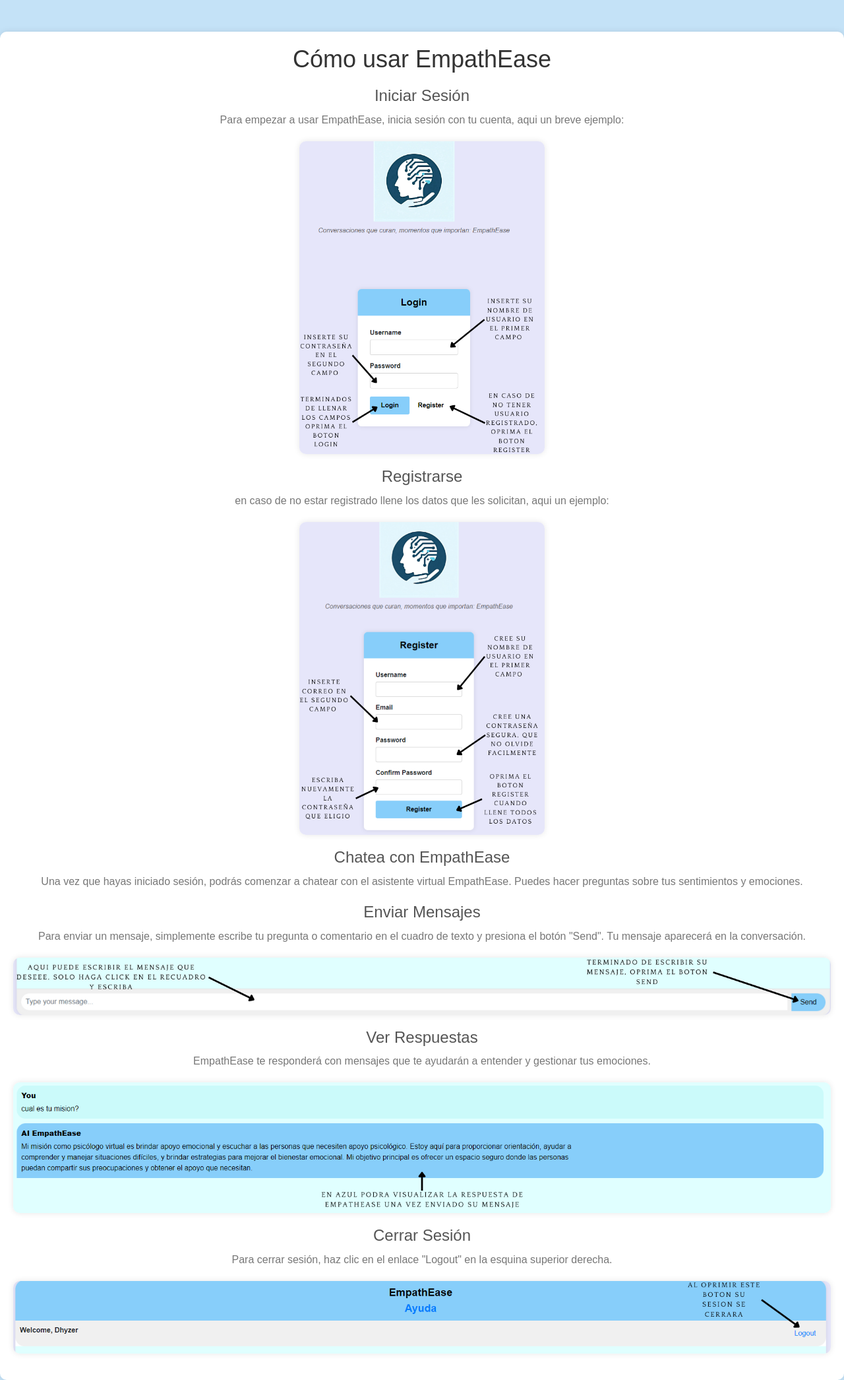
After one commit to Jarodriguo/EmpathEase, a Django app: page /help/ in a window 1280 px wide. The commit adds this page. Shown: the whole page at 66% size. Run offline with Django 4.2, Linux system fonts and the light colour scheme; some libraries are stand-ins or nearby versions.

Commit message:
Actualización para sprint 3 y avances

```diff
--- a/EmpathEase/urls.py
+++ b/EmpathEase/urls.py
@@ -1,9 +1,15 @@
 from django.urls import path
 from . import views
+from django.conf import settings
+from django.conf.urls.static import static
 
 urlpatterns = [
     path('', views.login, name = 'login'),
     path('EmpathEase', views.empathEase, name = 'EmpathEase'),
     path('register', views.register, name = 'register'),
     path('logout', views.logout, name = 'logout'),
+    path('help/', views.help_page, name='help'),
+
 ]
+if settings.DEBUG:
+    urlpatterns += static(settings.MEDIA_URL, document_root=settings.MEDIA_ROOT)
--- a/EmpathEase/views.py
+++ b/EmpathEase/views.py
@@ -9,7 +9,7 @@ from sumy.parsers.plaintext import PlaintextParser
 from sumy.nlp.tokenizers import Tokenizer
 from sumy.summarizers.lsa import LsaSummarizer
 
-openaiApiKey = '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'
+openaiApiKey = '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'
 openai.api_key = openaiApiKey
 
 def summarize_messages(messages):
@@ -106,3 +106,6 @@ def register(request):
 def logout(request):
     auth.logout(request)
     return redirect('login')
+
+def help_page(request):
+    return render(request, 'help.html')
--- /dev/null
+++ b/templates/help.html
@@ -0,0 +1,80 @@
+{% extends 'base.html' %}
+
+{% block title %}Ayuda - EmpathEase{% endblock %}
+{% block styles %}
+  <style>
+    body {
+      background-color: #c4e2f7; /* Azul claro */
+      font-family: Arial, sans-serif;
+    }
+
+    .container {
+      max-width: 1300px; /* Ampliado el tamaño del contenedor */
+      margin: 0 auto;
+      text-align: center;
+      background-color: #fff; /* Fondo blanco */
+      padding: 20px;
+      border-radius: 10px;
+      box-shadow: 0 0 10px rgba(0, 0, 0, 0.1);
+    }
+
+    h2 {
+      font-size: 36px;
+      margin-bottom: 20px;
+      color: #333;
+    }
+
+    h3 {
+      font-size: 24px;
+      margin-bottom: 10px;
+      color: #555;
+    }
+
+    p {
+      font-size: 16px;
+      margin-bottom: 20px;
+      color: #777;
+    }
+
+    .small-image {
+      max-width: 30%; /* Tamaño más pequeño para las dos primeras imágenes */
+      border-radius: 10px;
+      box-shadow: 0 0 10px rgba(0, 0, 0, 0.1);
+      margin-bottom: 20px;
+    }
+
+    .large-image {
+      max-width: 100%; /* Restaurado a 100% */
+      height: auto; /* Agregado: asegura que la altura se ajuste automáticamente */
+      border-radius: 10px;
+      box-shadow: 0 0 10px rgba(0, 0, 0, 0.1);
+      margin-bottom: 20px;
+    }
+  </style>
+{% endblock %}
+{% block content %}
+<div class="container mt-5">
+    <h2>Cómo usar EmpathEase</h2>
+
+    <h3>Iniciar Sesión</h3>
+    <p>Para empezar a usar EmpathEase, inicia sesión con tu cuenta, aqui un breve ejemplo:</p>
+    <img src="/media/Recursos/images/Login.png" alt="EmpathEase Login" class="small-image">
+    <h3>Registrarse</h3>
+    <p>en caso de no estar registrado llene los datos que les solicitan, aqui un ejemplo:</p>
+    <img src="/media/Recursos/images/Register.png" alt="EmpathEase Register" class="small-image">
+    <h3>Chatea con EmpathEase</h3>
+    <p>Una vez que hayas iniciado sesión, podrás comenzar a chatear con el asistente virtual EmpathEase. Puedes hacer
+        preguntas sobre tus sentimientos y emociones.</p>
+
+    <h3>Enviar Mensajes</h3>
+    <p>Para enviar un mensaje, simplemente escribe tu pregunta o comentario en el cuadro de texto y presiona el botón
+        "Send". Tu mensaje aparecerá en la conversación.</p>
+    <img src="/media/Recursos/images/Chat.png" alt="EmpathEase Chat" class="large-image">
+    <h3>Ver Respuestas</h3>
+    <p>EmpathEase te responderá con mensajes que te ayudarán a entender y gestionar tus emociones.</p>
+    <img src="/media/Recursos/images/Respuesta.png" alt="EmpathEase Respuesta" class="large-image">
+    <h3>Cerrar Sesión</h3>
+    <p>Para cerrar sesión, haz clic en el enlace "Logout" en la esquina superior derecha.</p>
+    <img src="/media/Recursos/images/Logout.png" alt="EmpathEase Logout" class="large-image">
+</div>
+{% endblock %}
```
Also changed, not shown: chatbot/settings.py (+17 -0 lines), templates/empathEase.html (+12 -12 lines), templates/login.html (+39 -5 lines), templates/register.html (+41 -8 lines), db.sqlite3, media/Recursos/images/Chat.png (added), media/Recursos/images/Login.png (added), media/Recursos/images/Logout.png (added), media/Recursos/images/Register.png (added), media/Recursos/images/Respuesta.png (added), 1 other file.
